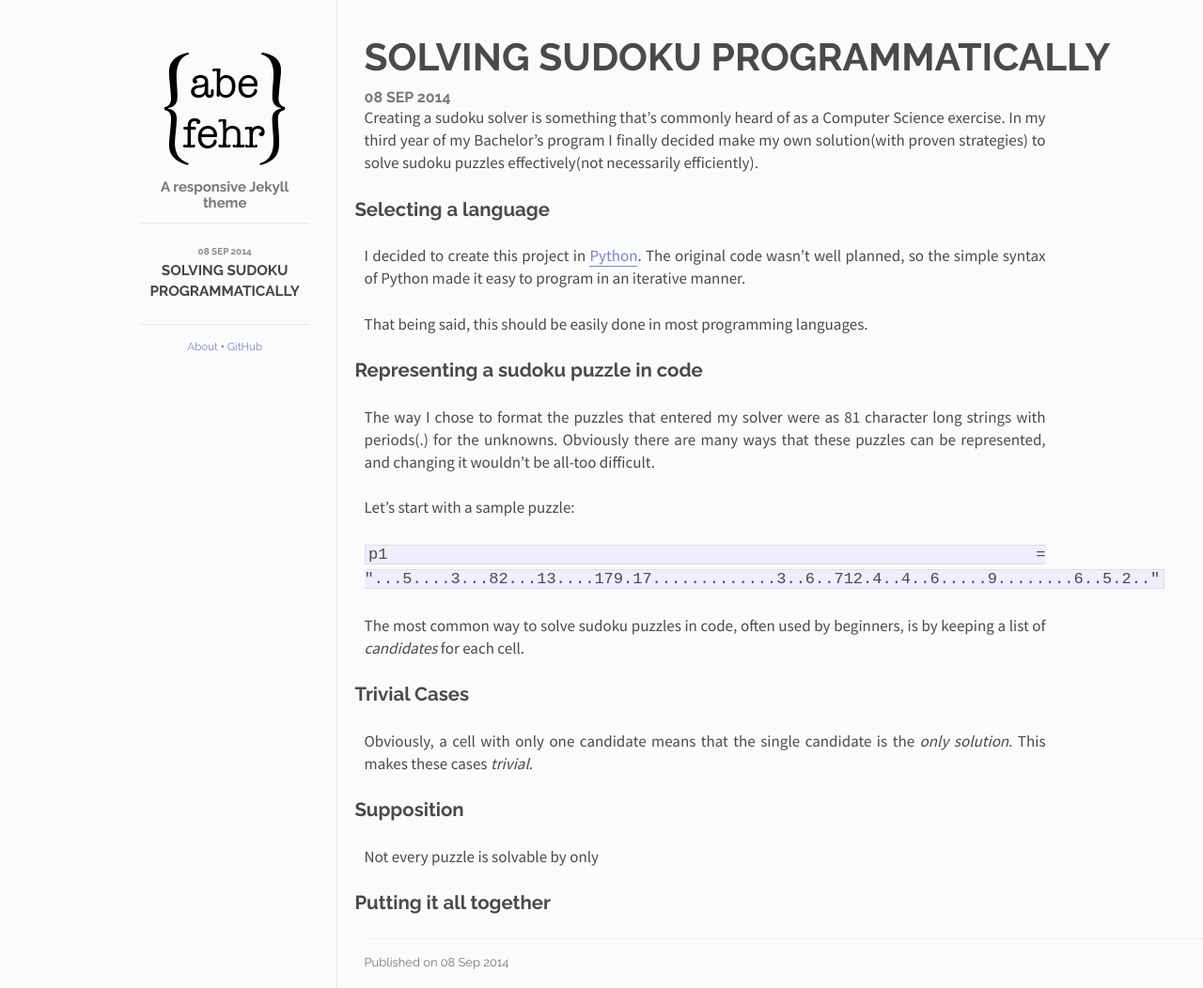
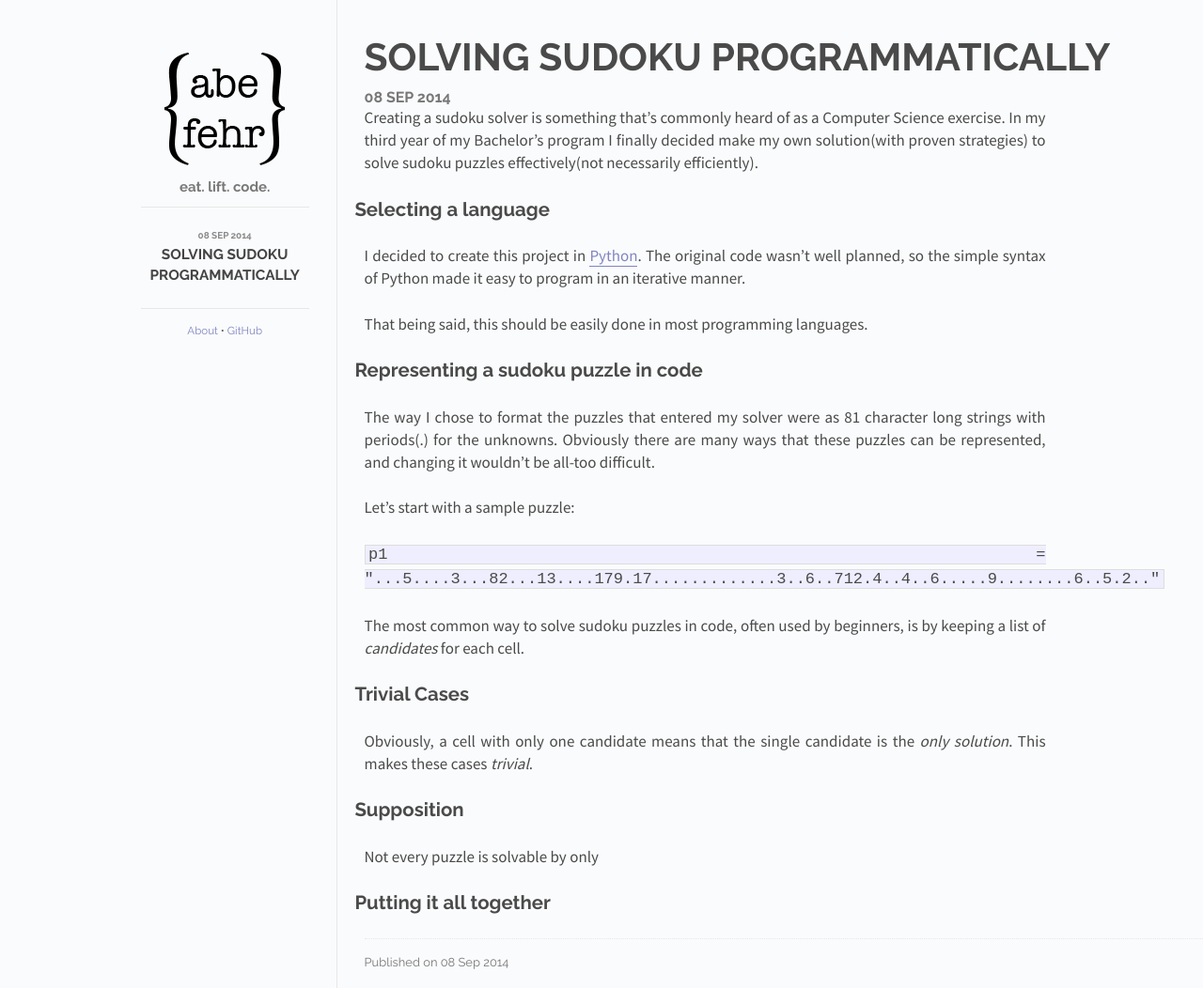
Before and after one commit to abejfehr/abejfehr.github.io, a Jekyll site: the page built from index.html, in a window 1280 px wide. Shown: the whole page at 94% size. Built offline with Jekyll 4.4.1, drawn with Linux system fonts in a browser that asks for light colours; Markdown is read by kramdown in place of the engine named in the settings.

Commit message:
changed the tagline

```diff
--- a/_layouts/default.html
+++ b/_layouts/default.html
@@ -24,7 +24,7 @@
       <div class="sidebar" id="sidebar">
         <div class="header">
           <h1 class="title"><a href="/"><img id="logo" src="/images/logo.png"></a></h1>
-          <span class="tagline">A responsive Jekyll theme</span>
+          <span class="tagline">eat. lift. code.</span>
         </div>
         <div class="posts">
           <ul class="posts-list">
```
